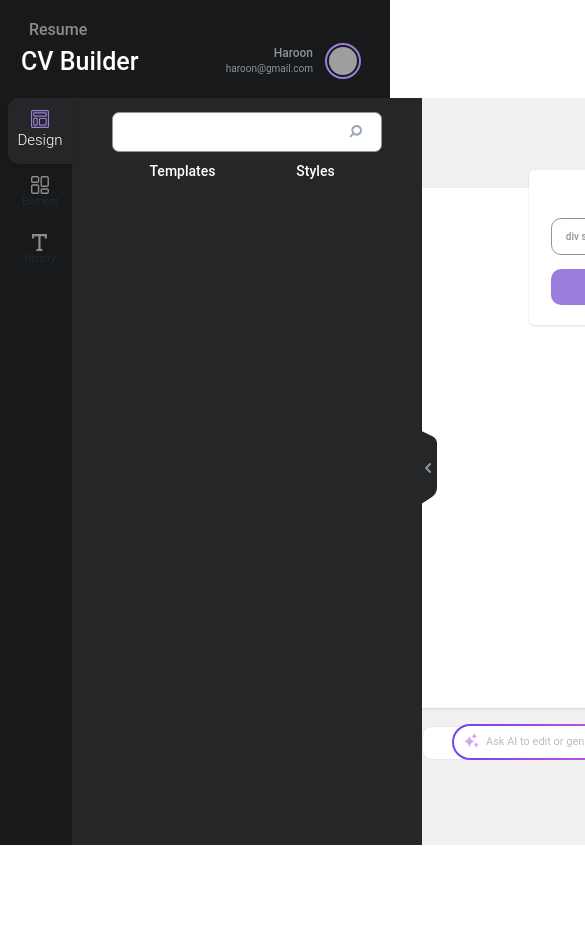
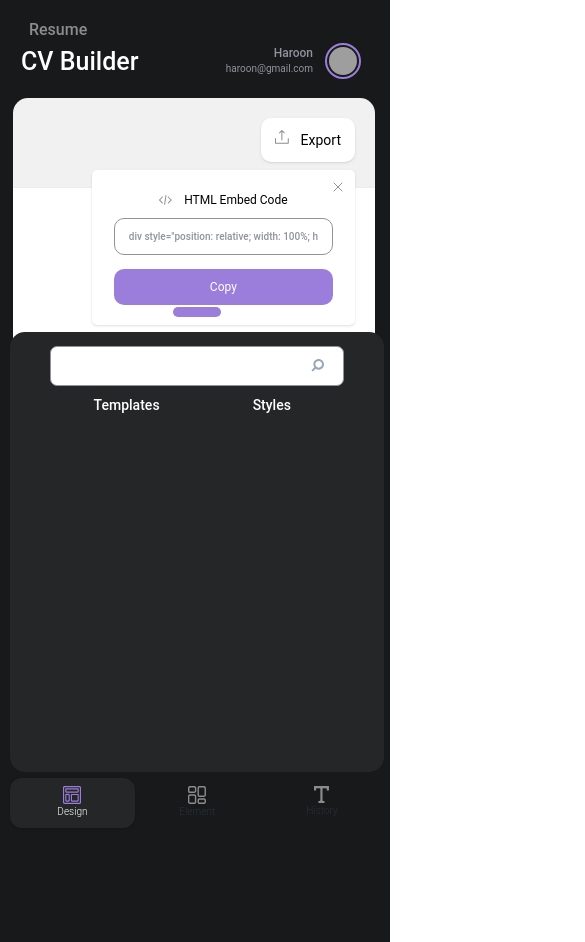
Before and after one commit to Icarus1223/cv-builder, a React (Create React App) app in the folder frontend/: page / in a window 390 px wide. Both pictures are taken after a click on the tab "Design". Shown: the top 942 px of the page, 585 px wide, since content can reach past the window. Before the commit the page ends 845 px from the top, so only its background shows below. Built offline with nearby package versions, Linux system fonts and the light colour scheme; grey boxes are pictures that could not be loaded.

Commit message:
mobile design of sidebar

```diff
--- a/frontend/src/Components/SideBarTab/SideBarTab.jsx
+++ b/frontend/src/Components/SideBarTab/SideBarTab.jsx
@@ -30,12 +30,12 @@ export default function SideBarTab({ toggleProp }) {
 
   return (
     <Tabs value="dashboard" orientation="vertical" className="  overflow-visible sidebar-tabs">
-      <TabsHeader className="w-[72px] pe-0 bg-transparent pt-0 ps-2">
+      <TabsHeader className="w-[72px] pe-0 bg-transparent pt-0 ps-2 sidebar_tabs">
 
         <Tab key={1} value={1} className="place-items-start py-3" onClick={activeTabHandler} >
           <div className="">
             <DesignIcon />
-            <Typography className="text-[15px] text-white ">Design</Typography>
+            <Typography className="text-[10px] text-white ">Design</Typography>
 
           </div>
         </Tab>
@@ -59,7 +59,7 @@ export default function SideBarTab({ toggleProp }) {
       {
         siderTogle && (
           <>
-            <TabsBody className="py-3.5 px-6 bg-light-black relative overflow-visible w-[350px]"
+            <TabsBody className="py-3.5 px-6 bg-light-black relative overflow-visible  w-[350px] tab_content"
               animate={{
                 initial: { y: 250 },
                 mount: { y: 0 },
--- a/frontend/src/Components/SideBarTab/style.css
+++ b/frontend/src/Components/SideBarTab/style.css
@@ -15,3 +15,61 @@
     border-bottom: 1px solid var(--purple-color);
     border-radius: 0px;
 }
+
+@media(max-width:767px) {
+
+    .sidebar-tabs .sidebar_tabs {
+        position: fixed;
+        bottom: 0px;
+        width: 96%;
+        z-index: 999;
+        border-radius: 0px;
+        left: 10px;
+        padding: 16px 0px;
+        flex-direction: row;
+        justify-content: center;
+        background-color: #18191b;
+        height: 82px;
+    }
+
+    .tab_content {
+        width: 96%;
+        height: 440px;
+        position: fixed;
+        bottom: 72px;
+        border-radius: 15px 15px 15px 15px;
+        z-index: 999;
+        left: 10px;
+    }
+
+    .tab_content:before {
+        content: '';
+        background: #9B7EDB;
+        height: 10px;
+        width: 48px;
+        display: block;
+        border-radius: 10px;
+        position: absolute;
+        top: -20px;
+        left: 50%;
+        transform: translate(-50%, -50%);
+    }
+
+    .sidebar-tabs {
+        height: auto;
+    }
+
+    .sidebar-close-btn {
+        display: none;
+    }
+
+
+    .design_tabs .absolute.inset-0.z-10.h-full.bg-white.rounded-md.shadow {
+        border-radius: 0px;
+    }
+
+    .place-items-start .absolute.inset-0.z-10.h-full.bg-white.rounded-md.shadow {
+        border-radius: 12px;
+    }
+
+}
--- a/frontend/src/Pages/Home/home.css
+++ b/frontend/src/Pages/Home/home.css
@@ -15,3 +15,24 @@
     box-shadow: 2px 1000px 1px #fff inset;
     background-origin: border-box;
 }
+
+@media(max-width:767px) {
+
+    .home-wrapper,
+    .home_wrapper_full {
+        display: block;
+        background-color: #18191B;
+        padding: 0px 15px 0px 13px;
+        height: 100vh;
+    }
+
+    .bg-home-white-smoke {
+        border-radius: 15px;
+    }
+
+    .bg-home-white-smoke .w-\[400px\] {
+        width: auto;
+    }
+
+
+}
```
